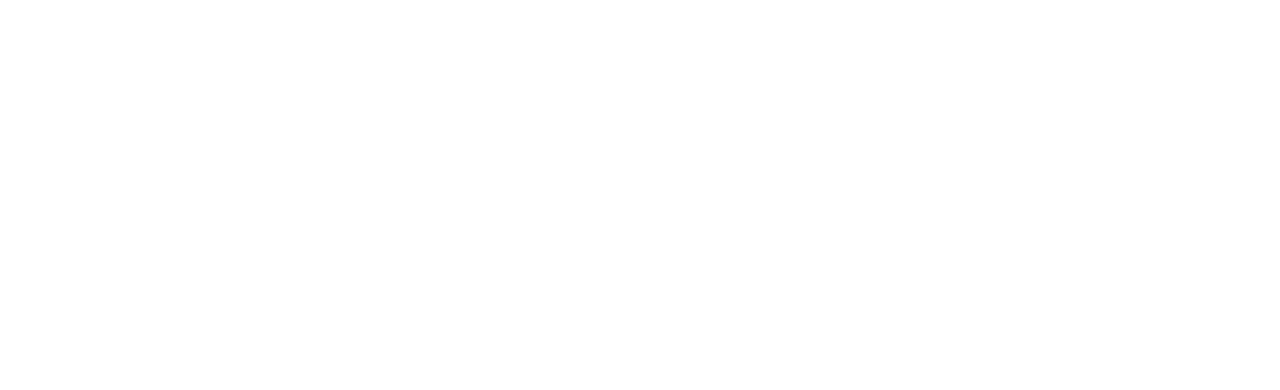
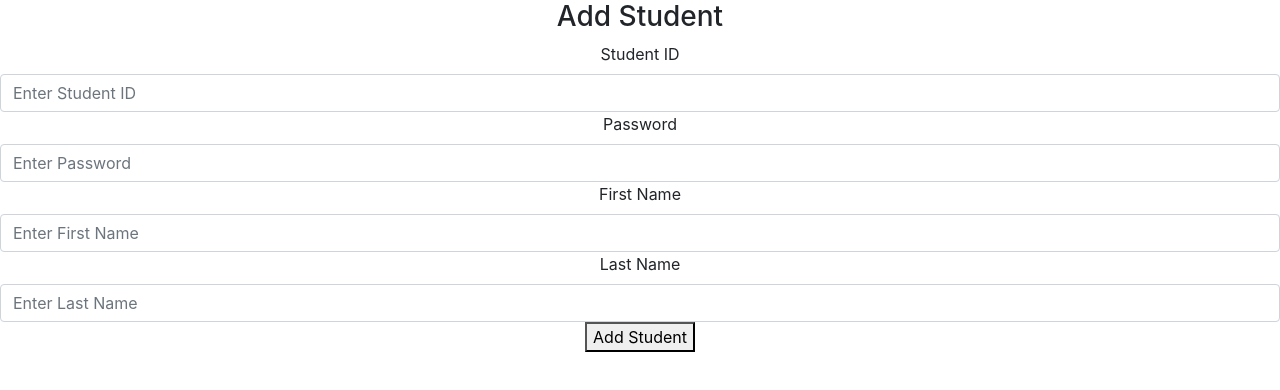
Before and after one commit to Animesh-03/CMS, a React (Create React App) app in the folder frontend/: page /admin/add/student in a window 1280 px wide. Before the commit this address had no page. Shown: the top 390 px of the page. Built offline with nearby package versions, Linux system fonts and the light colour scheme.

Commit message:
add student form in admin dashboard

```diff
--- a/frontend/src/App.js
+++ b/frontend/src/App.js
@@ -7,6 +7,7 @@
 import ProfessorLogin from './Components/Login/ProfessorLogin';
 import AdminDashboard from './Components/Dashboard/AdminDashboard';
 import UserContextProvider from './Components/Contexts/UserContext';
+import AddStudent from './Components/Dashboard/Add Entity/AddStudent';
 
 function App() {
 
@@ -22,6 +23,7 @@
             <Route path="/student" element={<StudentLogin />} />
             <Route path="/professor" element={<ProfessorLogin />} />
             <Route path="/admin/dashboard" element={<AdminDashboard />} />
+            <Route path="/admin/add/student" element={<AddStudent />} />
 
           </Routes>
         </Router>
--- /dev/null
+++ b/frontend/src/Components/Dashboard/Add Entity/AddStudent.js
@@ -0,0 +1,55 @@
+import axios from 'axios';
+import React, { useState } from 'react';
+import { useNavigate } from 'react-router';
+
+
+const AddStudent = () => {
+
+    const navigate = useNavigate();
+
+    const [sid,setSid] = useState("");
+    const [password,setPassword] = useState("");
+    const [fName,setFName] = useState("");
+    const [lName,setLName] = useState("");
+
+    const handleSubmit = (e) => {
+        //Prevents page from auto reloading
+        e.preventDefault();
+
+        axios.post('http://localhost:3000/add/student', {
+            student_id: sid,
+            password: password,
+            first_name: fName,
+            last_name: lName
+        }).then(res => {
+            navigate(-1);
+        }).catch(error => {
+            alert("Something went wrong. Try again later");
+        })
+    }
+
+    return (
+        <div className='add-student'>
+            <h3>Add Student</h3>
+
+            <form className='add-student-form' onSubmit={handleSubmit}>
+                <label htmlFor='sid' className='form-label'>Student ID</label>
+                <input typeof='text' id='sid' className='form-control' placeholder='Enter Student ID' required onChange={(e) => setSid(e.target.value)} />
+
+                <label htmlFor='student-password' className='form-label'>Password</label>
+                <input typeof='text' id='student-password' className='form-control' placeholder='Enter Password' required onChange={(e) => setPassword(e.target.value)} />
+
+                <label htmlFor='student-fName' className='form-label'>First Name</label>
+                <input typeof='text' id='student-fName' className='form-control' placeholder='Enter First Name' required onChange={(e) => setFName(e.target.value)} />
+
+                <label htmlFor='student-lName' className='form-label'>Last Name</label>
+                <input typeof='text' id='student-lName' className='form-control' placeholder='Enter Last Name' required onChange={(e) => setLName(e.target.value)} />
+
+                <button type='submit'>Add Student</button>
+
+            </form>
+        </div>
+     );
+}
+
+export default AddStudent;
--- a/frontend/src/Components/Dashboard/AdminDashboard.js
+++ b/frontend/src/Components/Dashboard/AdminDashboard.js
@@ -1,13 +1,17 @@
 import React, { useContext } from 'react';
+import { useNavigate } from 'react-router';
 import { UserContext } from '../Contexts/UserContext';
 
 const AdminDashboard = () => {
     const {user, isAuth} = useContext(UserContext); //Gets the user and auth variable from User Context
+    const navigate = useNavigate();
 
     return (
         <div className='admin-dashboard'>
             <p>Username is {user != null && user.username}</p>
             <p>Authenicated: {isAuth != null && isAuth.toString()}</p>
+
+            <button className="add-student-redirect" onClick={() => navigate("/admin/add/student")}>Add Student</button>
         </div>
      );
 }
--- a/frontend/src/Components/Login/AdminLogin.js
+++ b/frontend/src/Components/Login/AdminLogin.js
@@ -11,7 +11,8 @@
     const [password,setPassword] = useState("");
 
     const handleSubmit = (e) => {
-        e.preventDefault(); //Prevents page from reloading on its own
+        //Prevents page from reloading on its own
+        e.preventDefault();
         //Sends a request to get the user with the username given
         axios.post("http://localhost:3000/login/admin",{
             data: {username: username}
@@ -26,6 +27,8 @@
             {
                 alert("Invalid username/password");
             }
+        }).catch(error => {
+            alert("Something went wrong. Try again later");
         });
 
 
```
Also changed, not shown: 1 other file (tests, documents, lock files or other folders).
